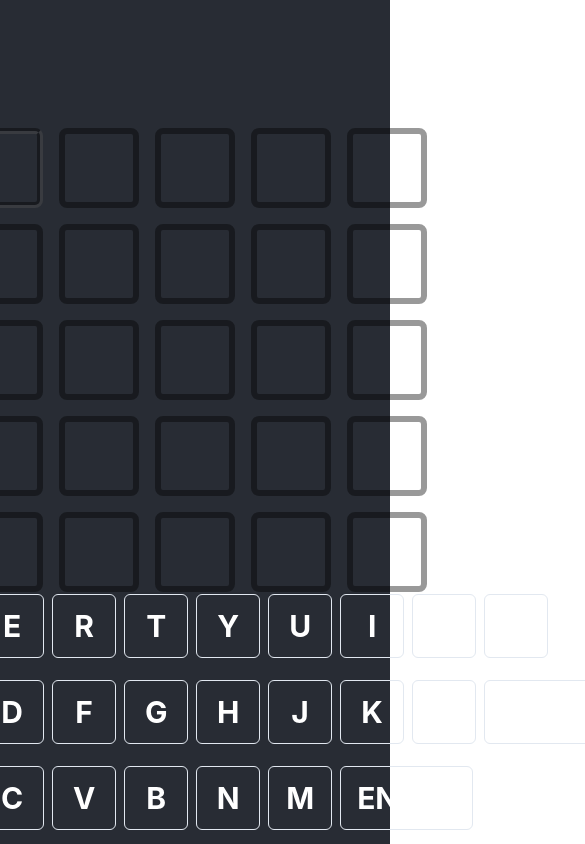
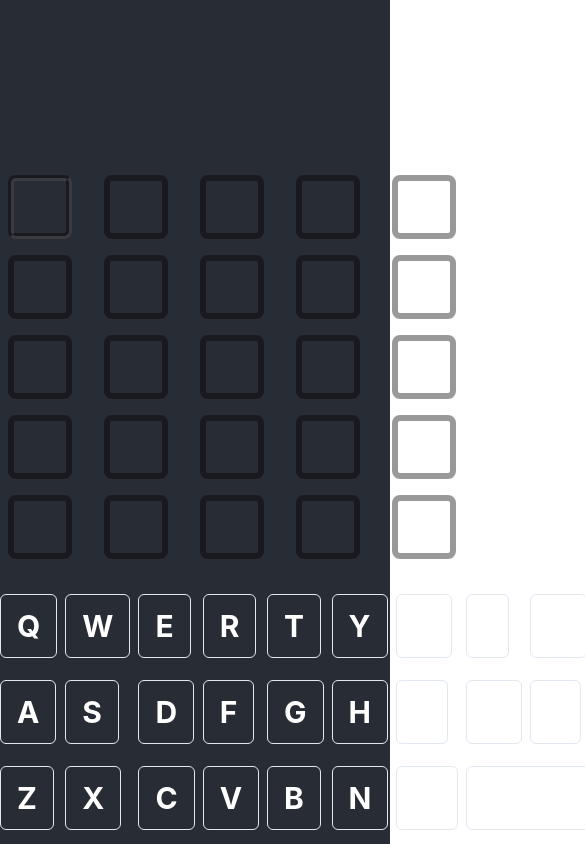
Before and after one commit to JonathanLemes/palavraa, a React (Create React App) app: page / in a window 390 px wide. Shown: the top 844 px of the page, 585 px wide, since content can reach past the window. Built offline with nearby package versions, Linux system fonts and the light colour scheme.

Commit message:
style: 💄 responsivity changed

```diff
--- a/src/App.tsx
+++ b/src/App.tsx
@@ -254,7 +254,8 @@ function App() {
         }
         key={index}
         m="8px"
-        height="80px"
+        height="64px"
+        width="64px"
       >
         <Text
           display="flex"
@@ -296,15 +297,22 @@ function App() {
       width="100vw"
       height="100vh"
     >
-      <Flex flexDirection="column" width="720px">
+      <Flex flexDirection="column" height="100vh" maxWidth="720px" width="100%">
         <Flex height="120px"></Flex>
-        <SimpleGrid columns={5} mx="120px" height="calc(100vh - 370px)">
+        <Flex
+          justifyContent="center"
+          alignItems="center"
+          height="calc(100vh - 370px)"
+          minWidth="480px"
+        >
+          <SimpleGrid width="max(480px, 70%)" columns={5} maxHeight="380px">
             {firstWord.map((letter, index) => letterBox(letter, index, 0))}
             {secondWord.map((letter, index) => letterBox(letter, index, 1))}
             {thirdWord.map((letter, index) => letterBox(letter, index, 2))}
             {fourthWord.map((letter, index) => letterBox(letter, index, 3))}
             {fifthWord.map((letter, index) => letterBox(letter, index, 4))}
           </SimpleGrid>
+        </Flex>
         <Keyboard setLetter={setLetter} />
       </Flex>
     </Flex>
--- a/src/components/Keyboard.tsx
+++ b/src/components/Keyboard.tsx
@@ -15,7 +15,6 @@ export default function Keyboard({ setLetter }: KeyboardProps) {
           fontWeight="bold"
           fontSize="3xl"
           height="64px"
-          minWidth="64px"
           onClick={() => setLetter(letter)}
         >
           {letter}
```
Lines whose indentation alone changed are shown as unchanged.
